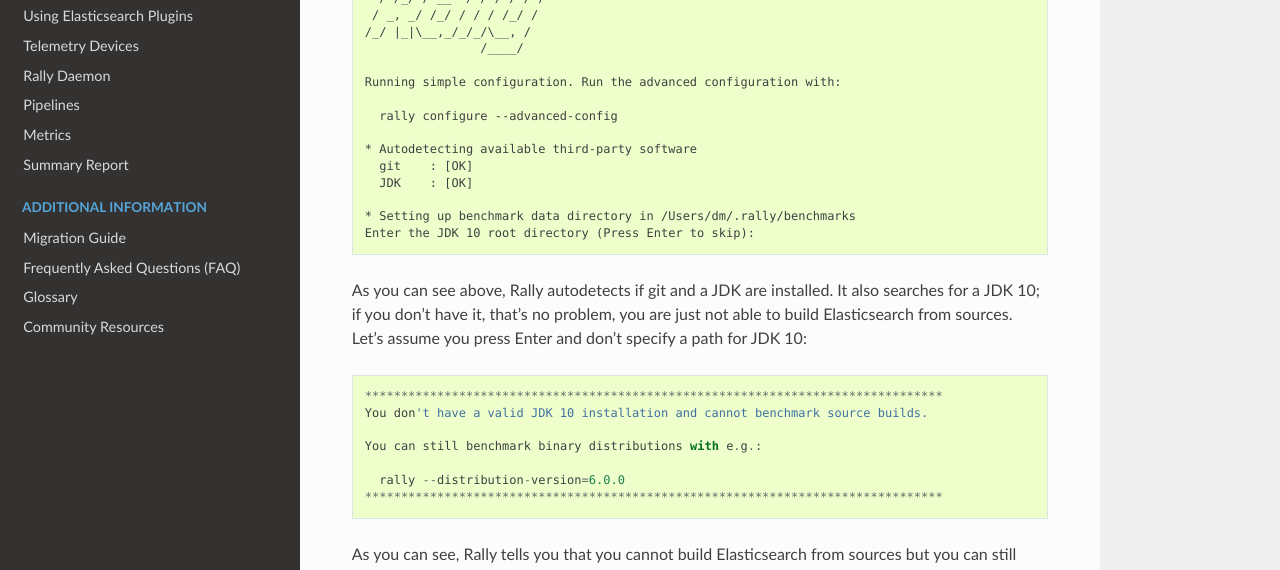
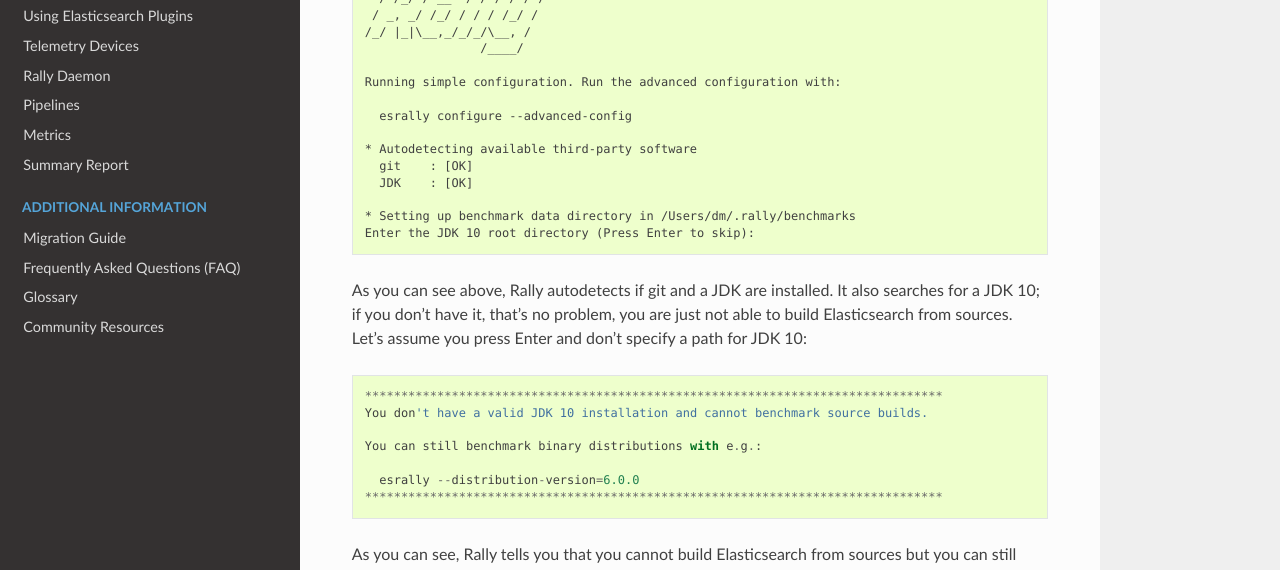
Before and after one commit to elastic/rally, a Sphinx documentation site: the page built from docs/configuration.rst, in a window 1280 px wide and 1400 px high. Shown: the part 695-1265 px from the top of the window. Built offline with Sphinx 7.4.7 and the Read the Docs theme 2.0.0, drawn with Linux system fonts in a browser that asks for light colours; some of the changed text lies outside the part shown.

Commit message:
Addressing PR documentation comments

```diff
--- a/docs/configuration.rst
+++ b/docs/configuration.rst
@@ -25,7 +25,7 @@
 
     Running simple configuration. Run the advanced configuration with:
 
-      rally configure --advanced-config
+      esrally configure --advanced-config
 
     * Autodetecting available third-party software
       git    : [OK]
@@ -41,7 +41,7 @@
 
     You can still benchmark binary distributions with e.g.:
 
-      rally --distribution-version=6.0.0
+      esrally --distribution-version=6.0.0
     ********************************************************************************
 
 As you can see, Rally tells you that you cannot build Elasticsearch from sources but you can still benchmark official binary distributions.
```
